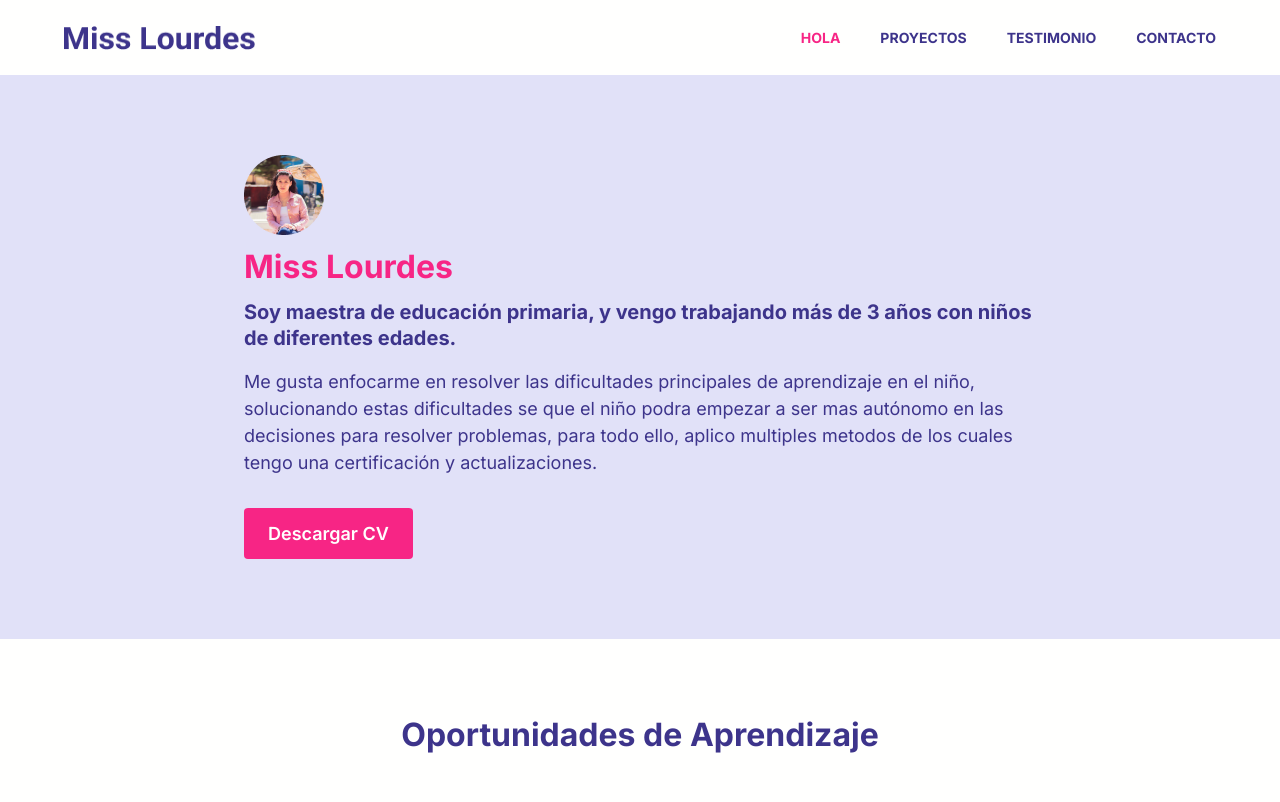
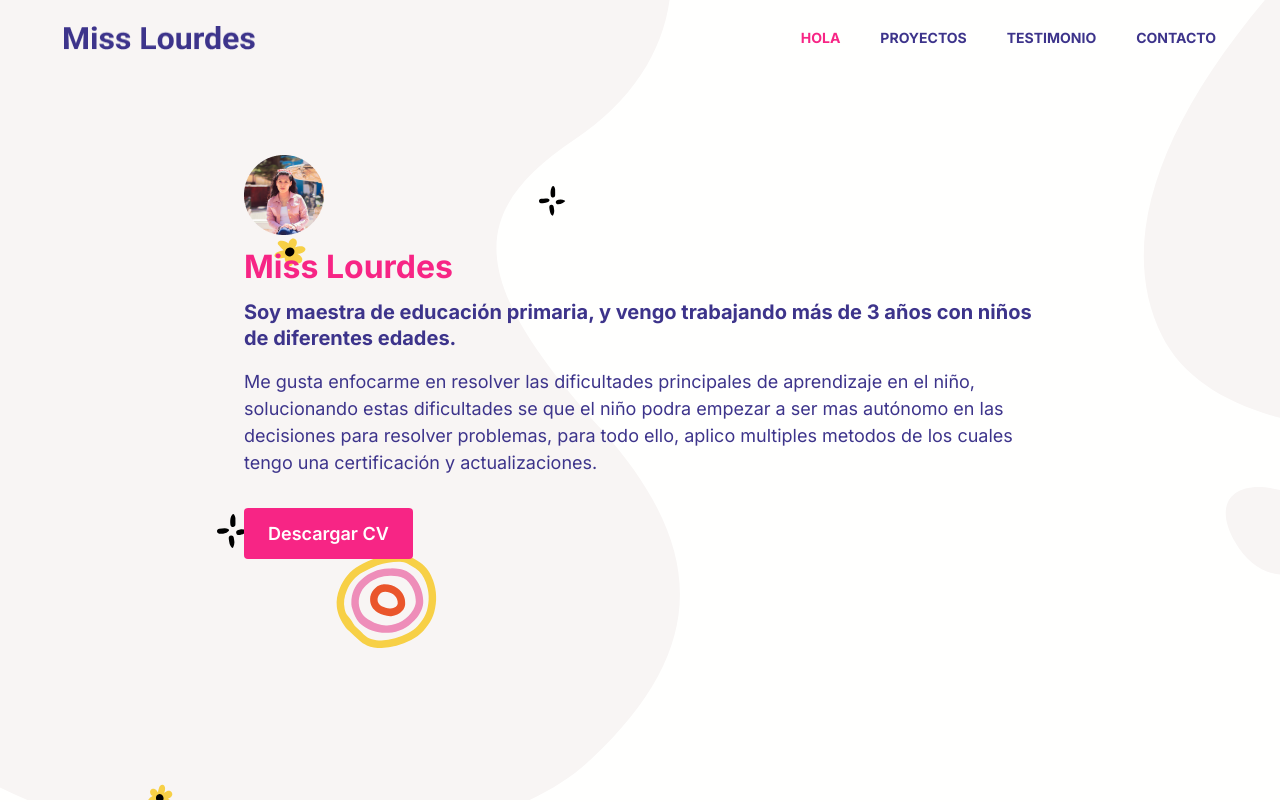
Before and after one commit to juancotera/misslourdes, a plain HTML site: page index.html in a window 1280 px wide. Shown: the top 802 px of the page. Drawn offline with Linux system fonts and the light colour scheme.

Commit message:
fondo hero

```diff
--- a/CSS/card-learning.css
+++ b/CSS/card-learning.css
@@ -9,6 +9,7 @@ gap: .5rem;
 padding: 1rem;
 align-items: center;
 background: var(--lavanda);
+cursor: pointer;
 }
 
 .card-learning span{
--- a/CSS/css.css
+++ b/CSS/css.css
@@ -34,3 +34,9 @@ body{
   margin: 0;
   background: var(--white);
 }
+
+
+.container-header-hero {
+  background-image: url(../img/background.svg);
+  height: 100vh;
+}
--- a/CSS/header.css
+++ b/CSS/header.css
@@ -1,6 +1,6 @@
 .header{
   /* border: 1px solid red; */
-  background: var(--white);
+  /* background: var(--white); */
 }
 
 .header-content{
--- a/CSS/hero.css
+++ b/CSS/hero.css
@@ -1,6 +1,6 @@
 .hero{
   /* border: 1px solid red; */
-  background: var(--lavanda);
+  /* background: var(--lavanda); */
 }
 
 .hero-content{
--- a/index.html
+++ b/index.html
@@ -13,6 +13,7 @@
   <title>Document</title>
 </head>
 <body>
+  <div class="container-header-hero">
     <header class="header">
       <div class="wrapper">
         <div class="header-content">
@@ -53,6 +54,7 @@
         </div>
       </div>
     </div>
+  </div>
 
   <div class="wrapper">
     <div class="learning">
```
Also changed, not shown: img/background.svg (added). Lines whose indentation alone changed are shown as unchanged.
